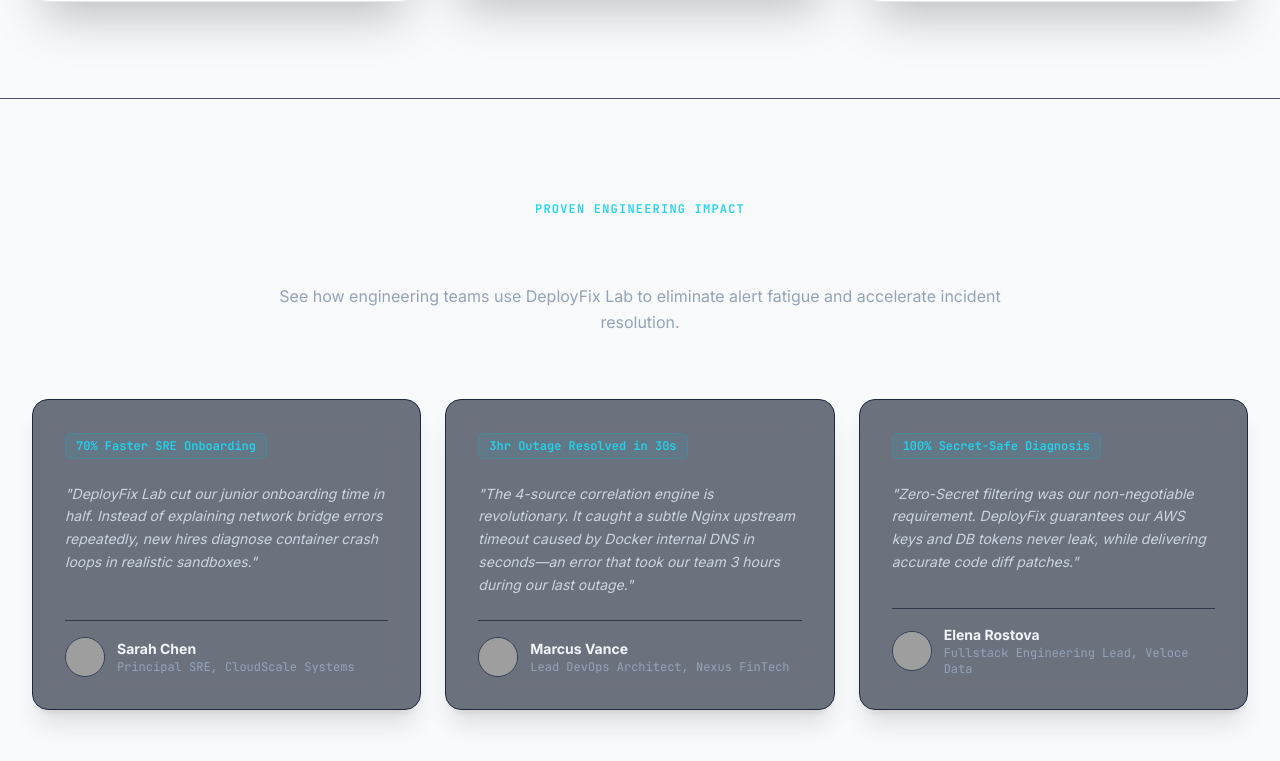
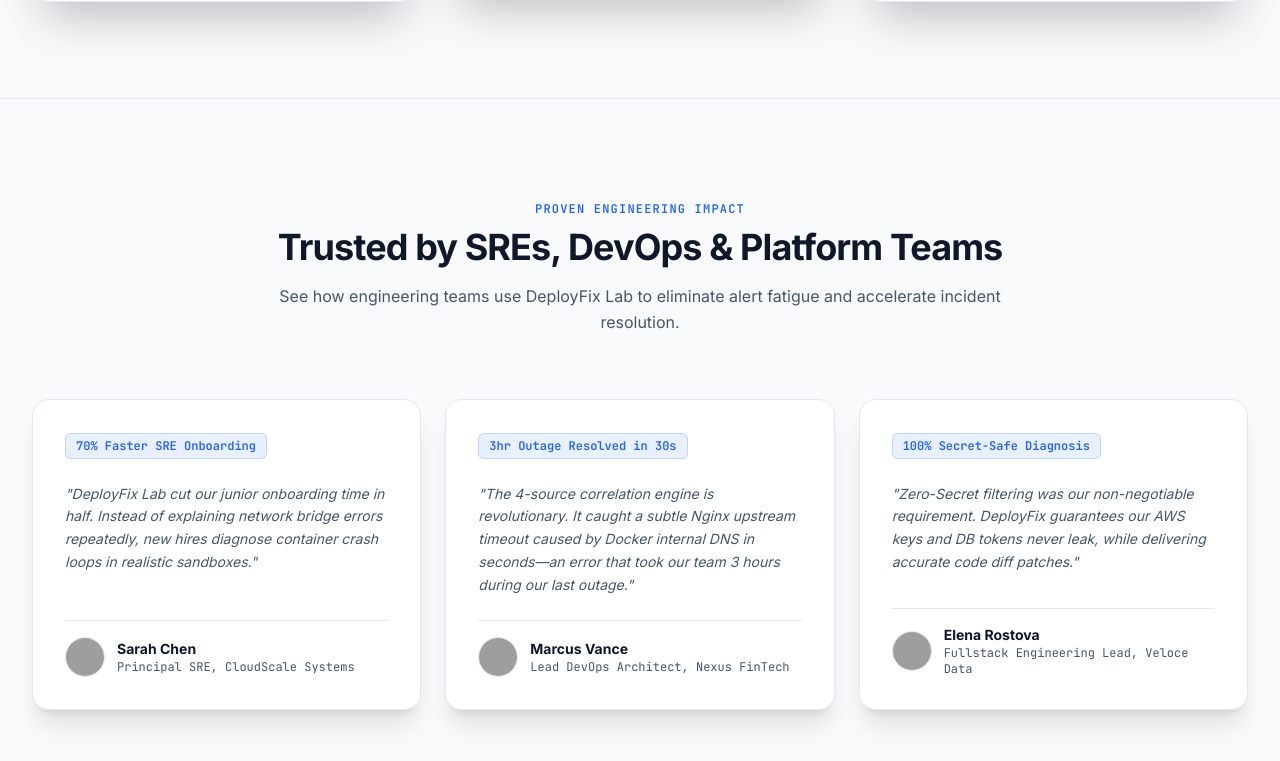
Before and after one commit to Radheshbhuva/DeployFixLab, a React (Vite) app in the folder frontend/: page / in a window 1280 px wide. Shown: the part 7279-8040 px from the top of the page. Built offline with nearby package versions, Linux system fonts and the light colour scheme; no server answers; grey boxes are pictures that could not be loaded.

Commit message:
feat(theme): adapt TestimonialsSection cards, borders, and typography to theme tokens

```diff
--- a/frontend/src/features/landing/components/TestimonialsSection.tsx
+++ b/frontend/src/features/landing/components/TestimonialsSection.tsx
@@ -3,15 +3,15 @@
 
 export const TestimonialsSection: React.FC = () => {
   return (
-    <section className="py-24 px-4 sm:px-6 lg:px-8 max-w-7xl mx-auto border-t border-slate-800/80">
+    <section className="py-24 px-4 sm:px-6 lg:px-8 max-w-7xl mx-auto border-t border-border-default">
       <div className="text-center max-w-3xl mx-auto mb-16">
-        <span className="text-cyan-400 font-mono text-xs uppercase tracking-widest font-semibold">
+        <span className="text-brand-primary font-mono text-xs uppercase tracking-widest font-semibold">
           Proven Engineering Impact
         </span>
-        <h2 className="text-3xl sm:text-4xl font-bold text-slate-50 mt-2 tracking-tight">
+        <h2 className="text-3xl sm:text-4xl font-bold text-text-primary mt-2 tracking-tight">
           Trusted by SREs, DevOps & Platform Teams
         </h2>
-        <p className="text-slate-400 mt-4 text-base leading-relaxed">
+        <p className="text-text-secondary mt-4 text-base leading-relaxed">
           See how engineering teams use DeployFix Lab to eliminate alert fatigue and accelerate incident resolution.
         </p>
       </div>
@@ -20,30 +20,30 @@
         {TESTIMONIALS_DATA.map((item) => (
           <div
             key={item.id}
-            className="p-6 sm:p-8 rounded-2xl border border-slate-800 bg-slate-900/60 backdrop-blur-xl flex flex-col justify-between shadow-xl relative"
+            className="p-6 sm:p-8 rounded-2xl border border-border-default bg-bg-surface backdrop-blur-xl flex flex-col justify-between shadow-xl relative"
           >
             <div>
               {/* Highlight Metric Pill */}
-              <div className="inline-flex items-center gap-1.5 px-2.5 py-1 rounded-md bg-cyan-500/10 border border-cyan-500/20 text-cyan-400 font-mono text-xs font-semibold mb-6">
+              <div className="inline-flex items-center gap-1.5 px-2.5 py-1 rounded-md bg-brand-primary/10 border border-brand-primary/20 text-brand-primary font-mono text-xs font-semibold mb-6">
                 <span>{item.metricHighlight}</span>
               </div>
 
               {/* Quote Text */}
-              <p className="text-slate-300 text-sm leading-relaxed mb-6 italic">
+              <p className="text-text-secondary text-sm leading-relaxed mb-6 italic">
                 "{item.quote}"
               </p>
             </div>
 
             {/* Author Profile */}
-            <div className="pt-4 border-t border-slate-800/80 flex items-center gap-3">
+            <div className="pt-4 border-t border-border-default flex items-center gap-3">
               <img
                 src={item.avatarUrl}
                 alt={item.name}
-                className="w-10 h-10 rounded-full object-cover border border-slate-700"
+                className="w-10 h-10 rounded-full object-cover border border-border-default"
               />
               <div>
-                <div className="text-sm font-bold text-slate-100">{item.name}</div>
-                <div className="text-xs text-slate-400 font-mono">
+                <div className="text-sm font-bold text-text-primary">{item.name}</div>
+                <div className="text-xs text-text-secondary font-mono">
                   {item.role}, {item.company}
                 </div>
               </div>
```
